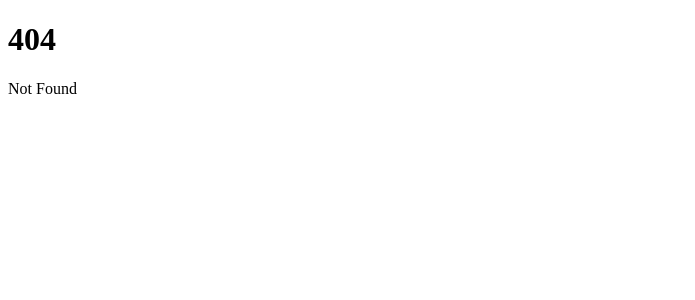
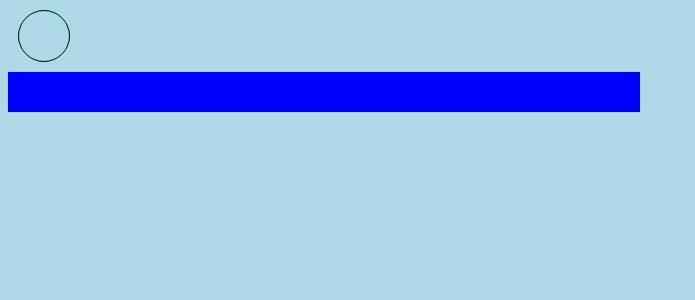
Before and after one commit to Riglietti-Nicolo/QuizUp, a SvelteKit app in the folder quizUp/: page /home in a window 1280 px wide. Before the commit this address had no page. Shown: the top 300 px of the page, without its empty margins (0-695 px from the left). Built offline with nearby package versions, Linux system fonts and the light colour scheme.

Commit message:
add home page

```diff
--- /dev/null
+++ b/quizUp/src/routes/home/+page.svelte
@@ -0,0 +1,31 @@
+<main>
+    <div id="img_profile"></div>
+
+    <div id="footer"></div>
+</main>
+
+
+<style>
+
+    :global(body){
+        background-color: lightblue;
+    }
+
+    #img_profile{
+        border: 1px solid;
+        width: 50px;
+        height: 50px;
+        border-radius: 100%;
+        margin: 10px;
+    }
+
+    #footer{
+        position: relative;
+        height: 100px;
+        bottom: 0px;
+        width: 50%;
+        height: 40px;
+        background-color: blue;
+    }
+
+</style>
```
Also changed, not shown: quizUp/src/routes/+page.svelte (+5 -7 lines), quizUp/src/routes/home.svelte (deleted).
